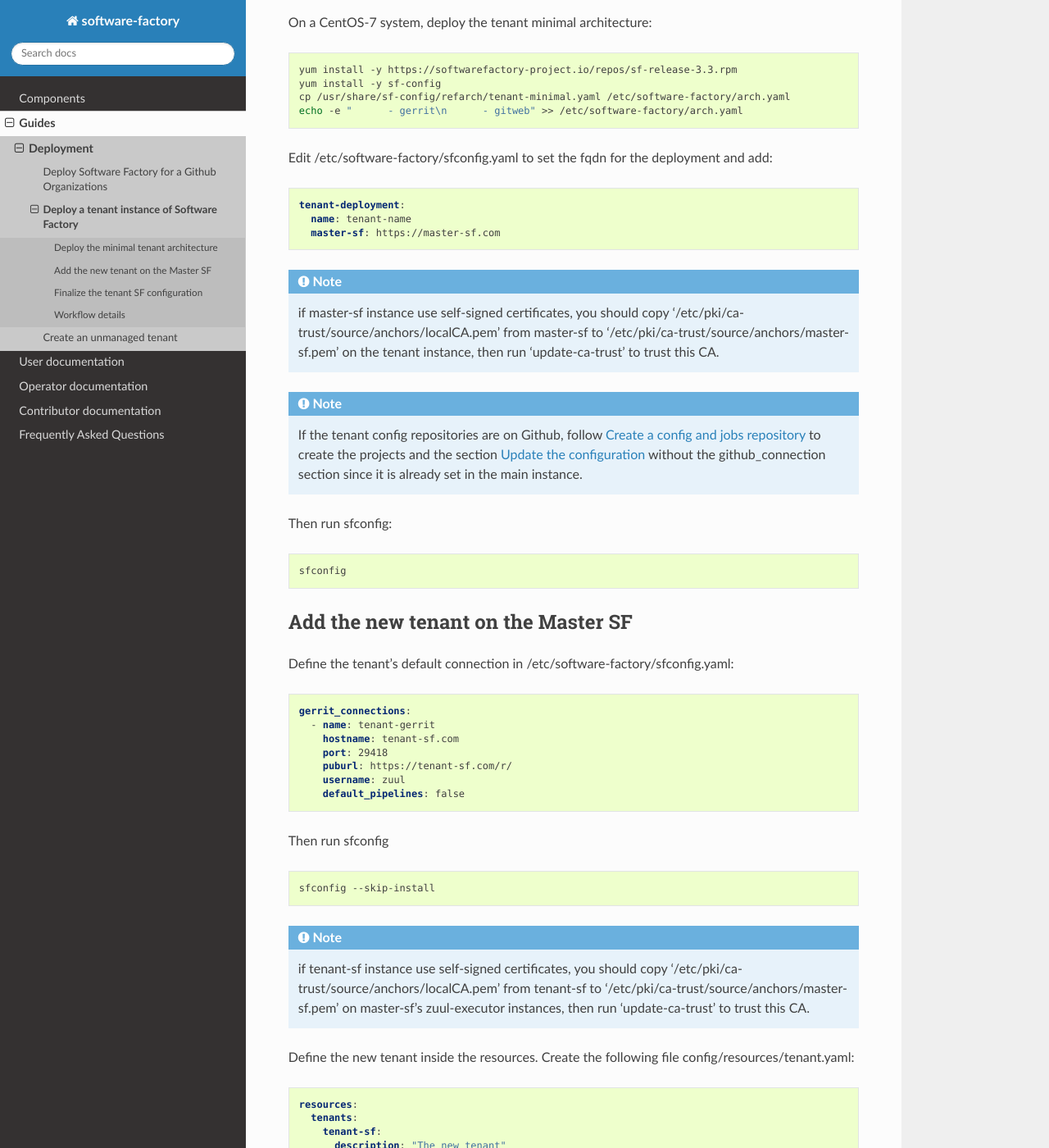
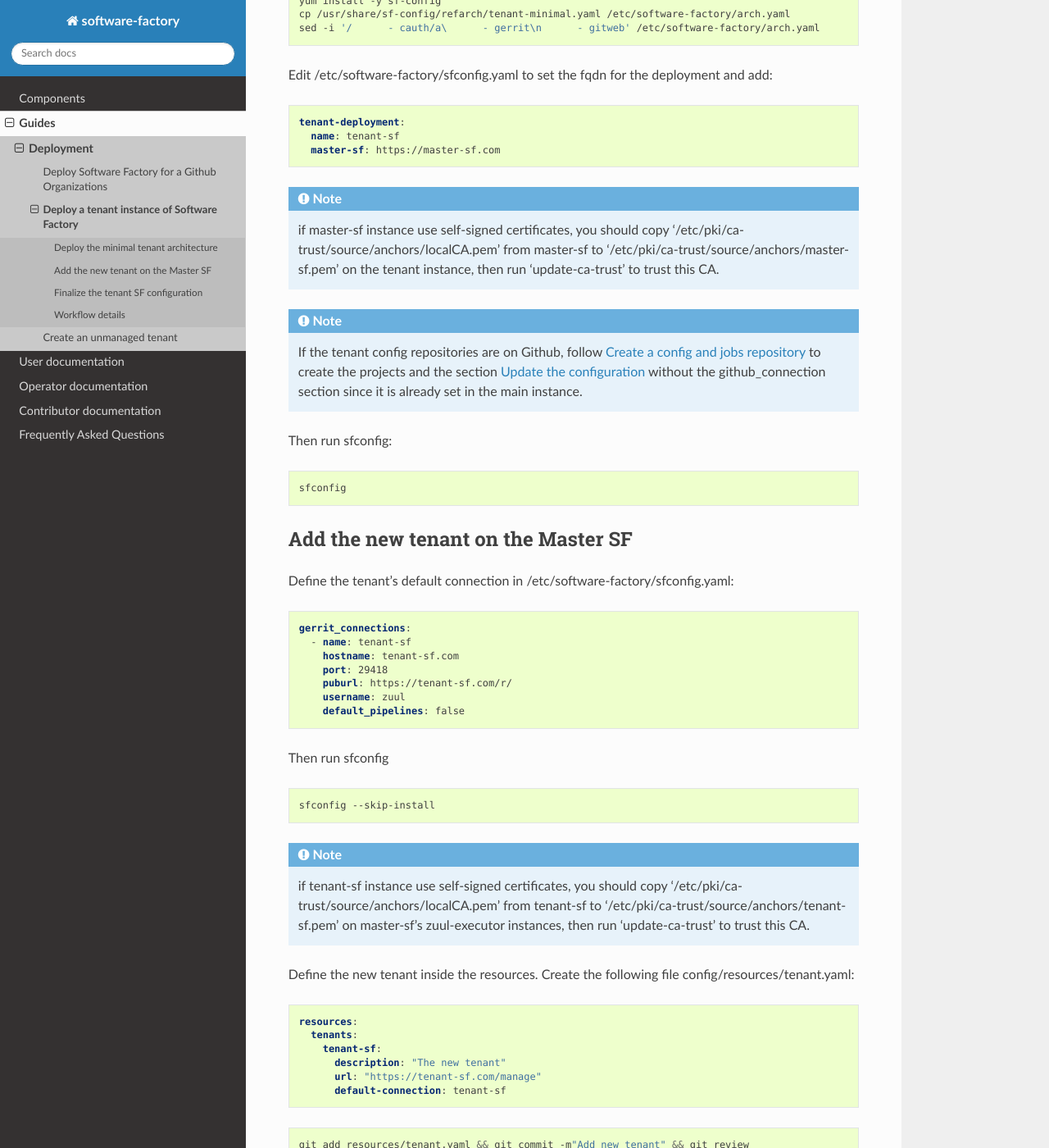
Before and after one commit to softwarefactory-project/sf-docs, a Sphinx documentation site: the page built from docs/guides/tenant_deployment.rst, in a window 1280 px wide and 1400 px high, scrolled down 445 px. Shown: the whole window at 82% size. Built offline with Sphinx 7.4.7 and the Read the Docs theme 2.0.0, drawn with Linux system fonts in a browser that asks for light colours; some of the changed text lies outside the part shown.

Commit message:
fix sf version and typos
- remove beta warning for tenant deployment guide
- ensure gerrit is placed before managesf in arch.yaml to avoid key
  deployment issue
- fix typos, normalize name in tenant deployment guide

Change-Id: I7836fa3ed8c304c9c39db497c1e451556016d74e

```diff
--- a/docs/guides/tenant_deployment.rst
+++ b/docs/guides/tenant_deployment.rst
@@ -25,14 +21,14 @@
   yum install -y https://softwarefactory-project.io/repos/sf-release-3.3.rpm
   yum install -y sf-config
   cp /usr/share/sf-config/refarch/tenant-minimal.yaml /etc/software-factory/arch.yaml
-  echo -e "      - gerrit\n      - gitweb" >> /etc/software-factory/arch.yaml
+  sed -i '/      - cauth/a\      - gerrit\n      - gitweb' /etc/software-factory/arch.yaml
 
 Edit /etc/software-factory/sfconfig.yaml to set the fqdn for the deployment and add:
 
 .. code-block:: yaml
 
   tenant-deployment:
-    name: tenant-name
+    name: tenant-sf
     master-sf: https://master-sf.com
 
 .. note::
@@ -63,7 +59,7 @@
 .. code-block:: yaml
 
   gerrit_connections:
-    - name: tenant-gerrit
+    - name: tenant-sf
       hostname: tenant-sf.com
       port: 29418
       puburl: https://tenant-sf.com/r/
@@ -80,7 +76,7 @@
 
   if tenant-sf instance use self-signed certificates, you should copy
   '/etc/pki/ca-trust/source/anchors/localCA.pem' from tenant-sf to
-  '/etc/pki/ca-trust/source/anchors/master-sf.pem' on master-sf's zuul-executor
+  '/etc/pki/ca-trust/source/anchors/tenant-sf.pem' on master-sf's zuul-executor
   instances, then run 'update-ca-trust' to trust this CA.
 
 Define the new tenant inside the resources. Create the following file
@@ -93,7 +89,7 @@
       tenant-sf:
         description: "The new tenant"
         url: "https://tenant-sf.com/manage"
-        default-connection: tenant-gerrit
+        default-connection: tenant-sf
 
 .. code-block:: bash
 
--- a/docs/operator/zuul_operator.rst
+++ b/docs/operator/zuul_operator.rst
@@ -99,7 +99,7 @@
 
 * Open the App creation form:
 
-  * to create the app under an organization, go to `https://github.com/organizations/<organization>org/settings/apps/new`
+  * to create the app under an organization, go to `https://github.com/organizations/<organization>/settings/apps/new`
   * to create the app under a user account, go to `https://github.com/settings/apps/new`
 
 * Set GitHub App name to "my-org-zuul"
```
Also changed, not shown: other parts of docs/guides/tenant_deployment.rst (+0 -4 lines).
